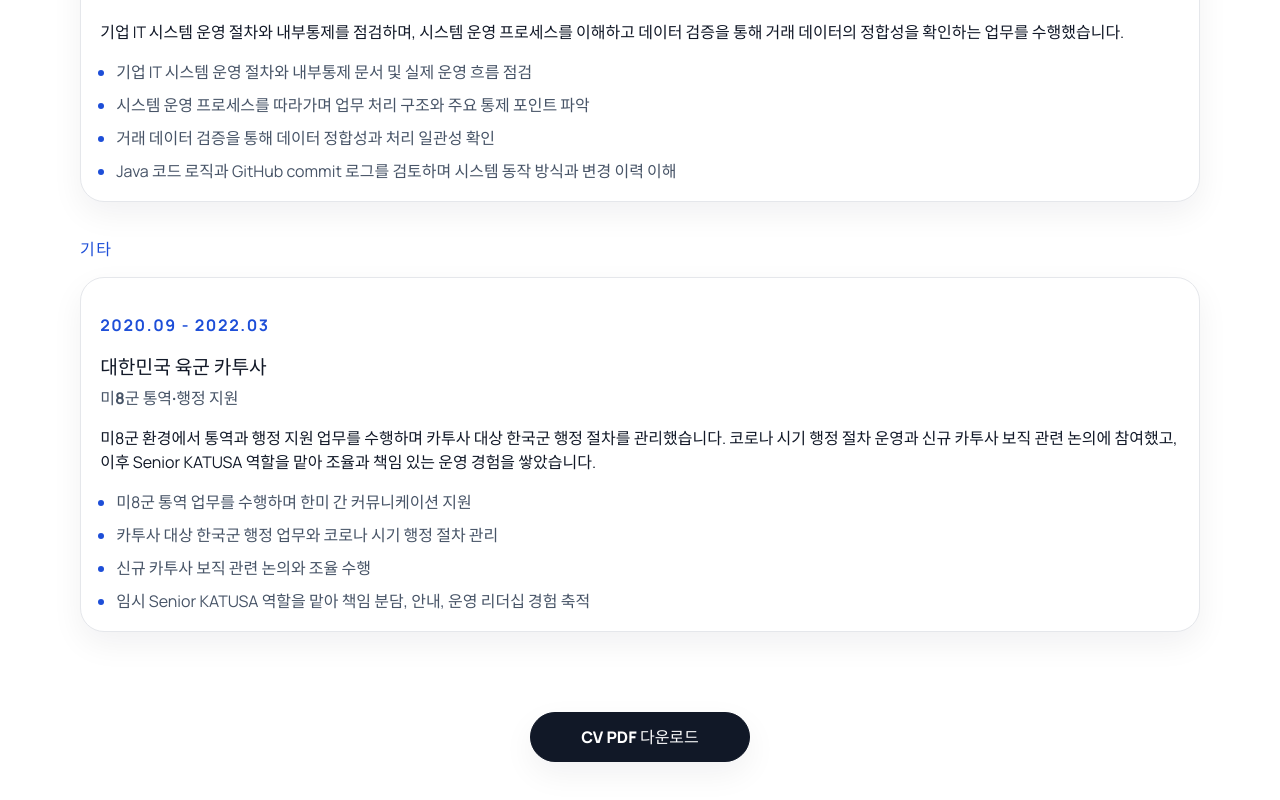
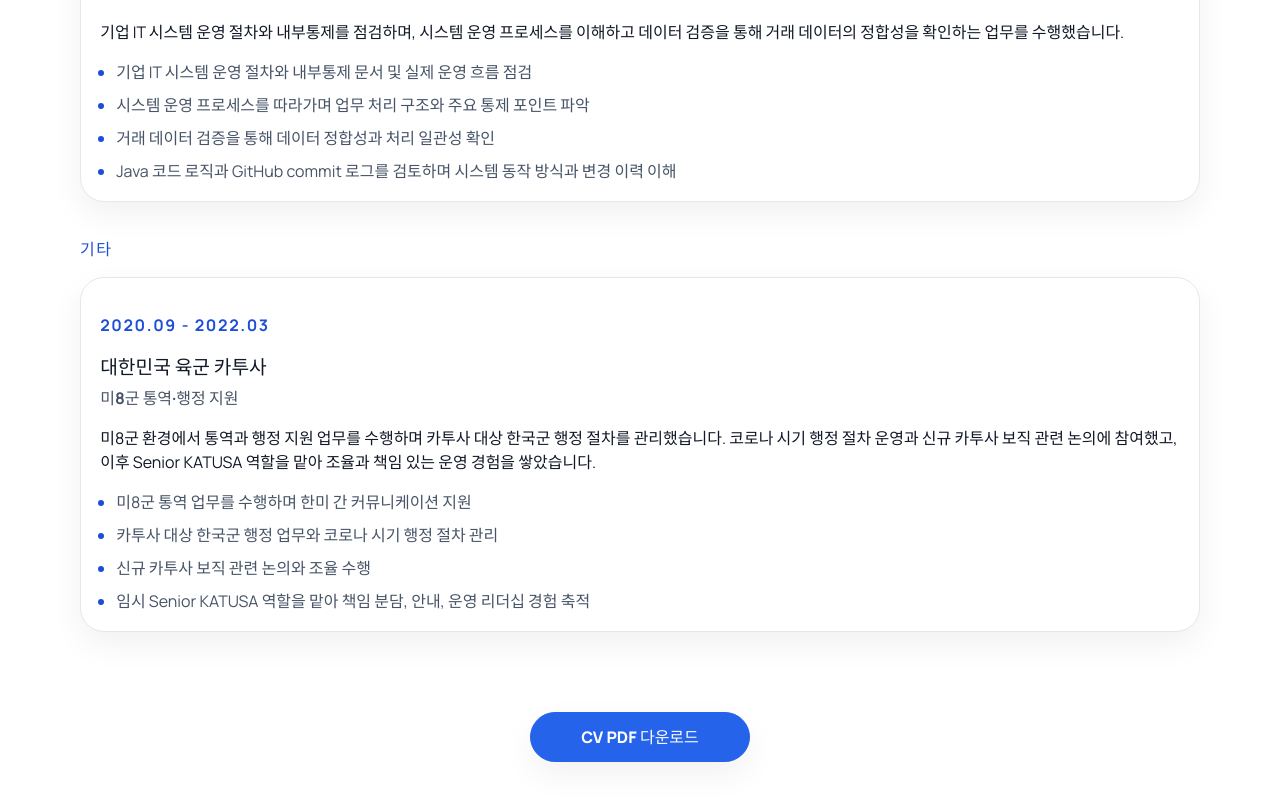
Before and after one commit to InryeolChoi/inchoi.github.io, a React (Vite) app: page / in a window 1280 px wide. Shown: the part 8305-9105 px from the top of the page. Built offline with nearby package versions, Linux system fonts and the light colour scheme.

Commit message:
Fix CV download button contrast in dark mode

```diff
--- a/src/index.css
+++ b/src/index.css
@@ -34,6 +34,9 @@
   --course-group-surface: linear-gradient(180deg, rgba(248, 250, 252, 0.94), rgba(255, 255, 255, 0.98));
   --course-pill-border: rgba(226, 232, 240, 0.95);
   --course-pill-shadow: 0 6px 16px rgba(15, 23, 42, 0.04);
+  --cta-bg: #2563eb;
+  --cta-bg-hover: #1d4ed8;
+  --cta-text: #ffffff;
 }
 
 :root[data-theme="dark"] {
@@ -65,6 +68,9 @@
   --course-group-surface: linear-gradient(180deg, rgba(15, 23, 42, 0.98), rgba(17, 27, 43, 0.98));
   --course-pill-border: rgba(148, 163, 184, 0.22);
   --course-pill-shadow: 0 10px 24px rgba(2, 6, 23, 0.3);
+  --cta-bg: #2563eb;
+  --cta-bg-hover: #1d4ed8;
+  --cta-text: #ffffff;
 }
 
 :root[data-exporting-pdf="true"] {
@@ -96,6 +102,9 @@
   --course-group-surface: linear-gradient(180deg, rgba(248, 250, 252, 0.94), rgba(255, 255, 255, 0.98));
   --course-pill-border: rgba(226, 232, 240, 0.95);
   --course-pill-shadow: 0 6px 16px rgba(15, 23, 42, 0.04);
+  --cta-bg: #2563eb;
+  --cta-bg-hover: #1d4ed8;
+  --cta-text: #ffffff;
 }
 
 * {
@@ -1080,20 +1089,29 @@ img {
 }
 
 .cvButton {
+  appearance: none;
+  -webkit-appearance: none;
   min-width: 220px;
   min-height: 50px;
-  border: 1px solid var(--ink-strong);
+  border: 1px solid var(--cta-bg);
   border-radius: 999px;
-  background: var(--ink-strong);
-  color: #ffffff;
+  background: var(--cta-bg);
+  color: var(--cta-text);
   font-weight: 800;
   cursor: pointer;
-  transition: transform 0.2s ease, box-shadow 0.2s ease, opacity 0.2s ease;
+  transition:
+    transform 0.2s ease,
+    background-color 0.2s ease,
+    border-color 0.2s ease,
+    box-shadow 0.2s ease,
+    opacity 0.2s ease;
   box-shadow: var(--shadow-soft);
 }
 
 .cvButton:hover:not(:disabled) {
   transform: translateY(-2px);
+  border-color: var(--cta-bg-hover);
+  background: var(--cta-bg-hover);
 }
 
 .cvButton:disabled {
```
